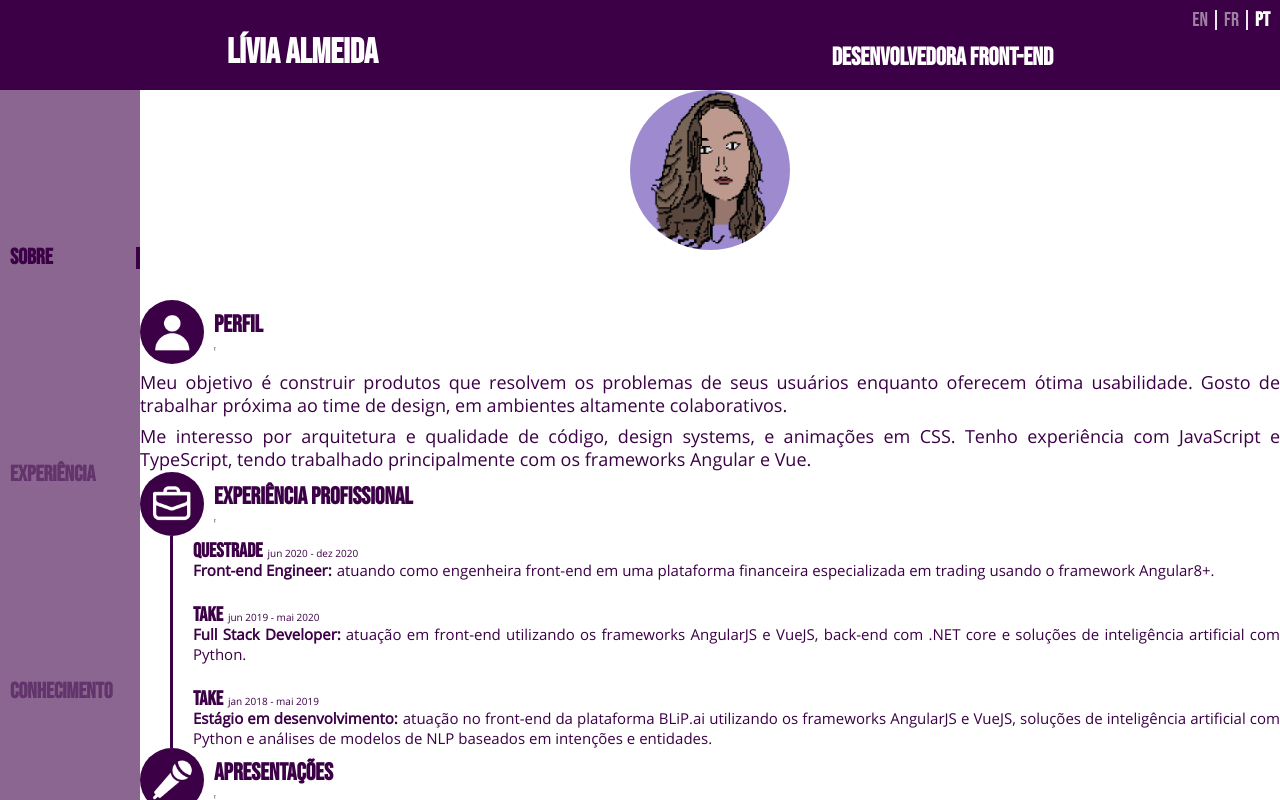
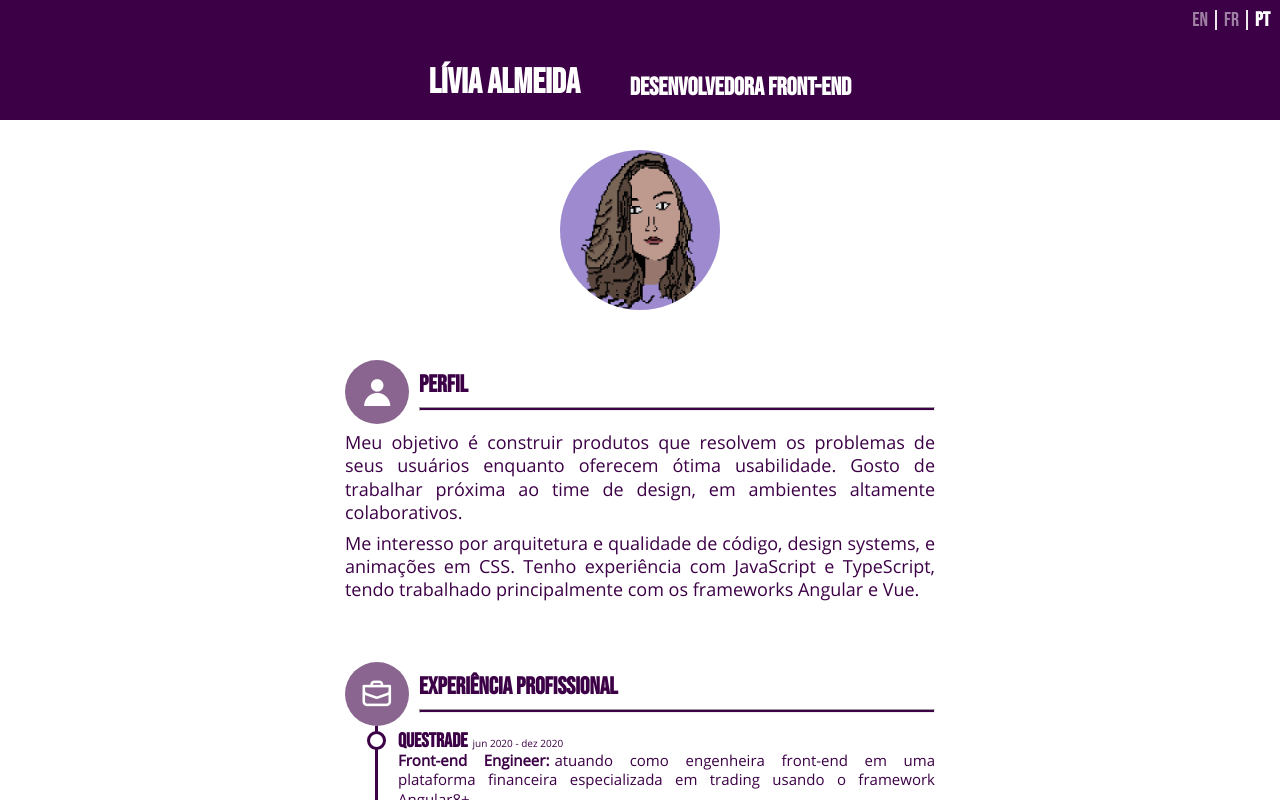
Before and after one commit to liviaalmeida/liviaalmeida.me, a Vue app: page /#/ in a window 1280 px wide. Shown: the top 800 px of the page. Built offline with nearby package versions, Linux system fonts and the light colour scheme.

Commit message:
Improved header

```diff
--- a/src/App.vue
+++ b/src/App.vue
@@ -1,46 +1,25 @@
 <template>
   <div id="app">
-    <header>
-      <Locale class="locale" />
-      <h1>Lívia Almeida</h1>
-      <h2>{{$t('title.position')}}</h2>
-    </header>
-    <div class="desktop">
-      <nav id="nav">
-        <router-link to="/">{{$t('nav.about')}}</router-link>
-        <router-link to="/experience">{{$t('nav.experience')}}</router-link>
-        <router-link to="/knowledge">{{$t('nav.knowledge')}}</router-link>
-      </nav>
-      <div class="router-view">
-        <transition name="view">
-          <router-view/>
-        </transition>
-      </div>
-    </div>
-    <div class="mobile">
-      <router-view name="mobile" />
-    </div>
+    <Header />
+    <router-view class="app-view"/>
   </div>
 </template>
 
 <script lang="ts">
 import Vue from 'vue'
-import Locale from '@/components/Locale.vue'
+import Header from '@/components/Header.vue'
 
 export default Vue.extend({
   components: {
-    Locale
-  }
+    Header,
+  },
 })
 </script>
 
 <style lang="scss">
 @import '~@/assets/scss/reset.scss';
 
-$header-size: 9*$m;
-$nav-width: 14*$m;
-
-html, body, #app, .desktop {
+html, body, #app {
   width: 100%;
   height: 100%;
 }
@@ -56,132 +35,15 @@ html, body, #app, .desktop {
   }
 }
 
-@media only screen and (min-height: 450px) {
-	.desktop { display: flex; }
-  .mobile { display: none; }
-}
-
-@media only screen and (max-height: 450px) and (min-width: 500px) {
-	.desktop { display: none; }
-  .mobile { display: flex; }
-}
-
-@media only screen and (max-width: 500px) {
-	.desktop { display: none; }
-  .mobile { display: flex; }
-}
-
-.desktop {
-  .columns {
-    display: flex;
-    height: 100%;
-    width: 100%;
-
-    @for $i from 1 through 10 {
-			.column-#{$i} {
-        width: $i*10%;
-      }
-    }
-
-    .column {
-      margin: 6*$m 8*$m 6*$m;
-      display: flex;
-      flex-direction: column;
-      justify-content: space-between;
-    }
-  }
-}
-
-.mobile {
-  .column {
-    margin: $header-size 3*$m 0;
-    padding-top: 2*$m;
-
-    > * {
-      margin-bottom: 6*$m;
-    }
-  }
-}
-
-header {
-  width: 100%;
-  height: $header-size;
-  position: fixed;
-  z-index: 5;
-  display: flex;
-  justify-content: space-around;
-  align-items: flex-end;
-  padding: 2*$m 0;
-  background-color: $purple-main;
-  color: $white;
-  font-family: BebasNeue;
-  font-weight: 600;
-
-  .locale {
-    position: absolute;
-    right: 10px;
-    top: 10px;
-  }
-
-  h1 {
-    font-size: 3.5*$m;
-  }
-
-  h2 {
-    font-size: 2.5*$m;
-  }
-}
-
-nav {
-  width: $nav-width;
-  height: 100%;
-  position: fixed;
-  @include flex-column-around;
-  background-color: $purple-secondary;
-  padding-top: 15*$m;
-
-  a {
-    text-decoration: none;
-    font-weight: bold;
-    color: $purple-main;
-    font-family: BebasNeue;
-    font-size: 2.2*$m;
-    padding: 0 3*$m 0 $m;
-    opacity: 0.5;
-    transition: all $animation-time ease-in-out;
-
-    &.router-link-exact-active {
-      border-right: 0.4*$m solid $purple-main;
-      opacity: 1;
-    }
-
-    &:hover {
-      opacity: 1;
-    }
-  }
-}
-
-.router-view {
-  margin-top: $header-size;
-  margin-left: $nav-width;
+.app-view {
+  padding: 15*$m 3*$m 3*$m;
   width: 100%;
   max-width: 100%;
   overflow: hidden;
-}
-
-$transition: all $animation-time cubic-bezier(1.0, 0.5, 0.8, 1.0);
-
-.view-enter, .view-enter-to {
-  display: none;
-}
-.view-enter-active {
-  transition: $transition;
-}
-
-.view-leave-to {
-  transform: translateX(20px);
-  overflow-x: hidden;
-  transition: $transition;
-  opacity: 0;
+	display: flex;
+	flex-direction: column;
+	gap: 60px;
+	max-width: 650px;
+	margin: 0 auto;
 }
 </style>
--- /dev/null
+++ b/src/components/Header.vue
@@ -0,0 +1,51 @@
+<template>
+	<header class="header">
+		<Locale class="locale" />
+		<h1>Lívia Almeida</h1>
+		<h2>{{$t('title.position')}}</h2>
+	</header>
+</template>
+
+<script lang="ts">
+import Vue from 'vue'
+import Locale from '@/components/Locale.vue'
+
+export default Vue.extend({
+  components: {
+    Locale,
+  },
+})
+</script>
+
+<style lang="scss">
+header.header {
+  width: 100%;
+  height: 12*$m;
+  position: fixed;
+  z-index: 5;
+  display: flex;
+  justify-content: center;
+  align-items: flex-end;
+	gap: 0 50px;
+	flex-wrap: wrap;
+  padding: 2*$m 0;
+  background-color: $purple-main;
+  color: $white;
+  font-family: BebasNeue;
+  font-weight: 600;
+
+  .locale {
+    position: absolute;
+    right: 10px;
+    top: 10px;
+  }
+
+  h1 {
+    font-size: 3.5*$m;
+  }
+
+  h2 {
+    font-size: 2.5*$m;
+  }
+}
+</style>
```
